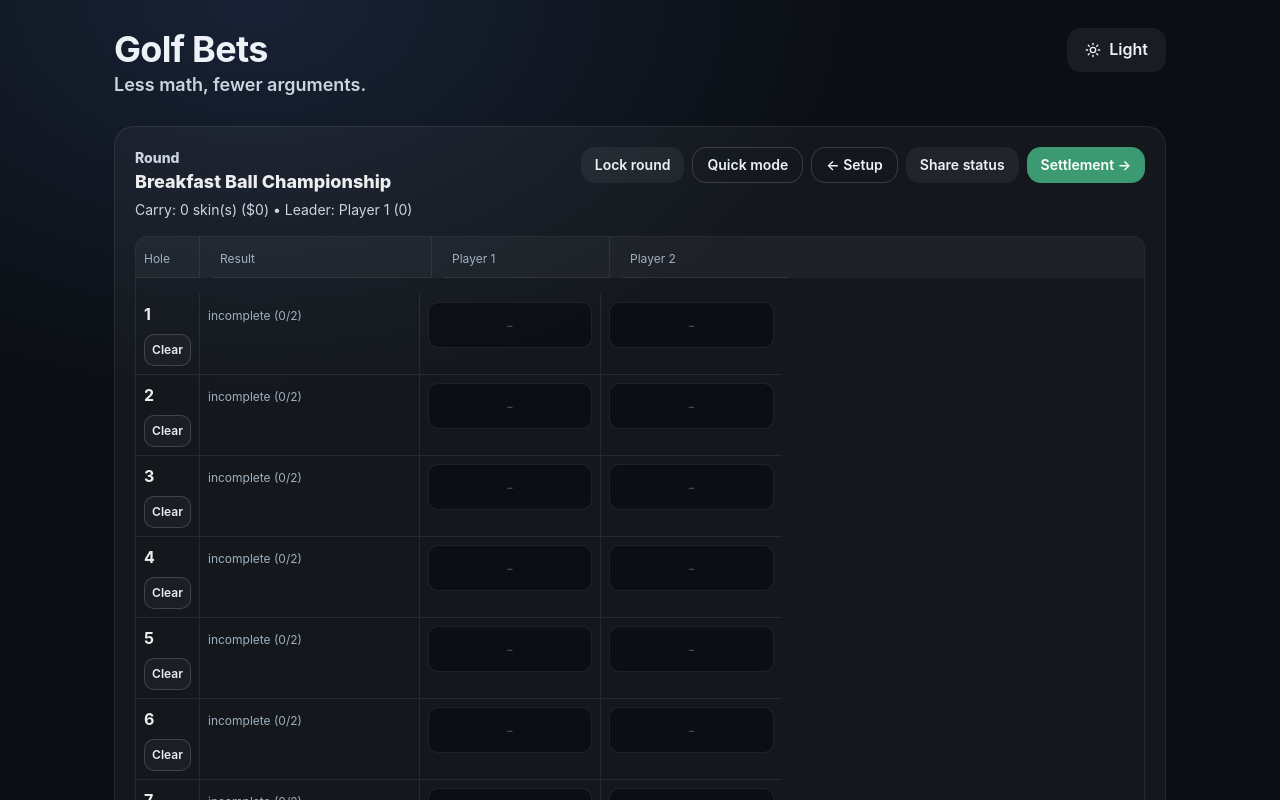
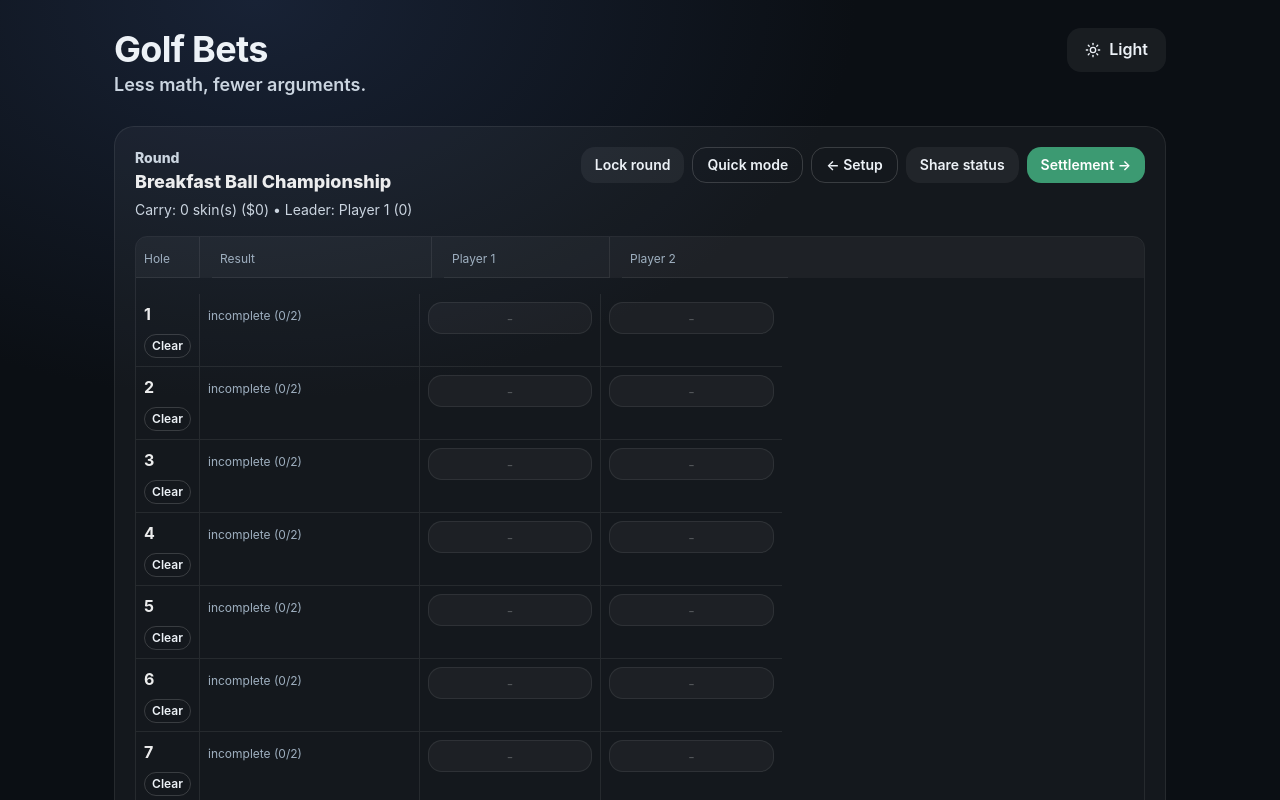
Before and after one commit to shawncheatham/golfbets, a React app in the folder app/: page / in a window 1280 px wide. Both pictures are taken after a click on the button "Open". Shown: the top 800 px of the page. Built offline with nearby package versions, Linux system fonts and the light colour scheme; the HTML template or start-up script is replaced by a standard one.

Commit message:
Chakra: Holes grid interactive controls

```diff
--- a/app/src/App.tsx
+++ b/app/src/App.tsx
@@ -1190,9 +1190,9 @@ export default function App() {
                       return (
                         <div key={hole} className="holeRow skins">
                           <div className="holeCell">
-                            <button className="btn ghost" type="button" onClick={() => { setQuickHole(hole); setScreen('quick') }}>
+                            <Button variant="tertiary" size="sm" type="button" onClick={() => { setQuickHole(hole); setScreen('quick') }}>
                               {hole}
-                            </button>
+                            </Button>
                           </div>
                           <div className="holeCell">{nameFor(a?.bingo)}</div>
                           <div className="holeCell">{nameFor(a?.bango)}</div>
@@ -1251,9 +1251,9 @@ export default function App() {
                           <div className="holeCell">
                             <div style={{ display: 'flex', flexDirection: 'column', gap: 8 }}>
                               <span className="holeNum">{hole}</span>
-                              <button className="btn ghost miniBtn" onClick={() => clearHole(hole)} disabled={!!round.locked} type="button">
+                              <Button variant="tertiary" size="xs" onClick={() => clearHole(hole)} isDisabled={!!round.locked} type="button">
                                 Clear
-                              </button>
+                              </Button>
                             </div>
                           </div>
                           <div className="holeCell">
@@ -1269,12 +1269,13 @@ export default function App() {
                           </div>
                           {round.players.map((p) => (
                             <div key={p.id} className="holeCell">
-                              <input
-                                className="holeInput"
-                                value={round.strokesByHole[hole]?.[p.id] ?? ''}
+                              <Input
+                                size="sm"
+                                value={String(round.strokesByHole[hole]?.[p.id] ?? '')}
                                 onChange={(e) => setStroke(hole, p.id, e.target.value)}
                                 inputMode="numeric"
                                 placeholder="-"
+                                textAlign="center"
                               />
                             </div>
                           ))}
@@ -1321,9 +1322,9 @@ export default function App() {
                           <div className="holeCell">
                             <div style={{ display: 'flex', flexDirection: 'column', gap: 8 }}>
                               <span className="holeNum">{hole}</span>
-                              <button className="btn ghost miniBtn" onClick={() => clearHole(hole)} disabled={!!round.locked} type="button">
+                              <Button variant="tertiary" size="xs" onClick={() => clearHole(hole)} isDisabled={!!round.locked} type="button">
                                 Clear
-                              </button>
+                              </Button>
                             </div>
                           </div>
 
@@ -1333,12 +1334,13 @@ export default function App() {
 
                           {round.players.map((p) => (
                             <div key={p.id} className="holeCell">
-                              <input
-                                className="holeInput"
-                                value={round.strokesByHole[hole]?.[p.id] ?? ''}
+                              <Input
+                                size="sm"
+                                value={String(round.strokesByHole[hole]?.[p.id] ?? '')}
                                 onChange={(e) => setStroke(hole, p.id, e.target.value)}
                                 inputMode="numeric"
                                 placeholder="-"
+                                textAlign="center"
                               />
                             </div>
                           ))}
```
